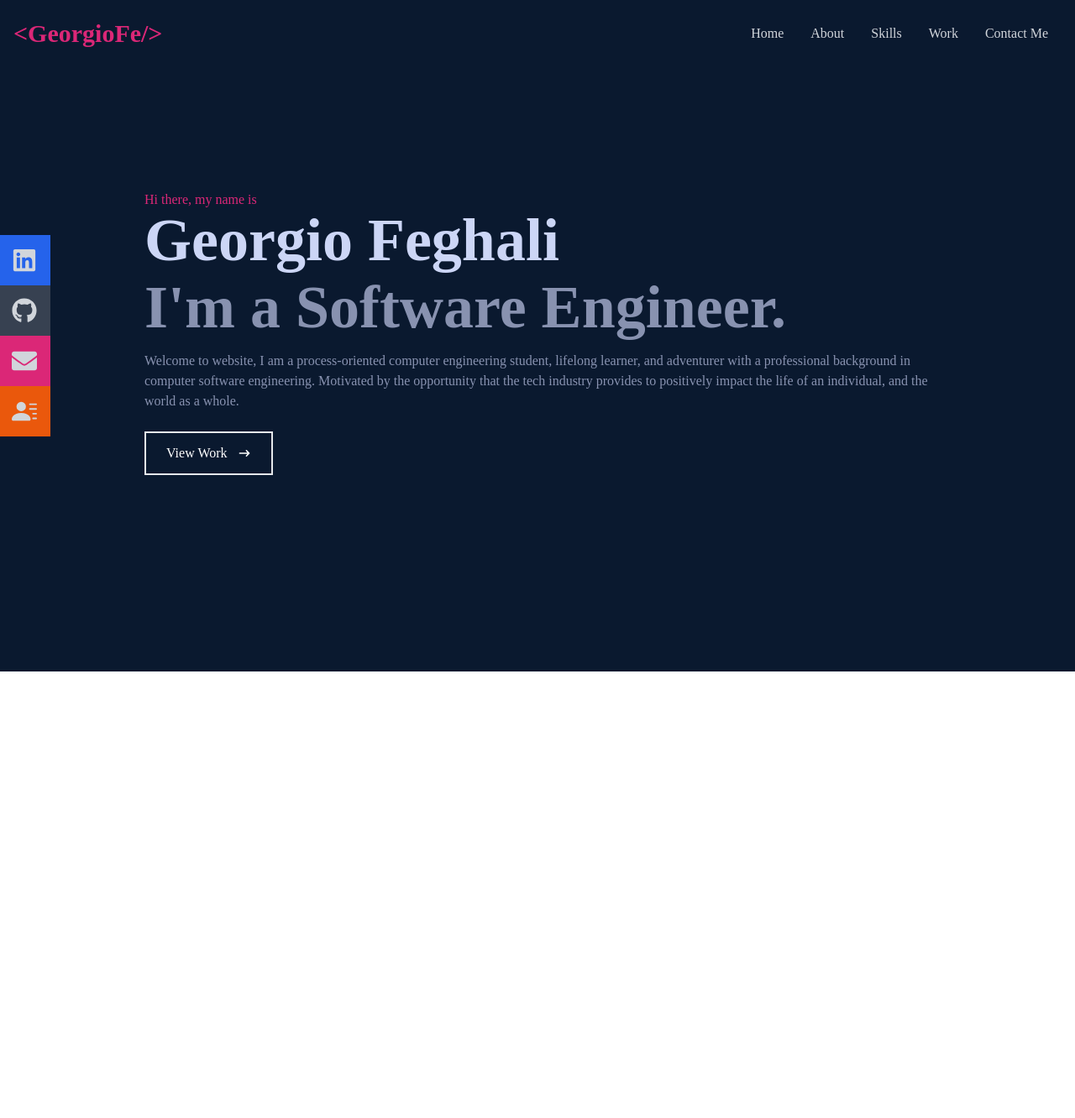
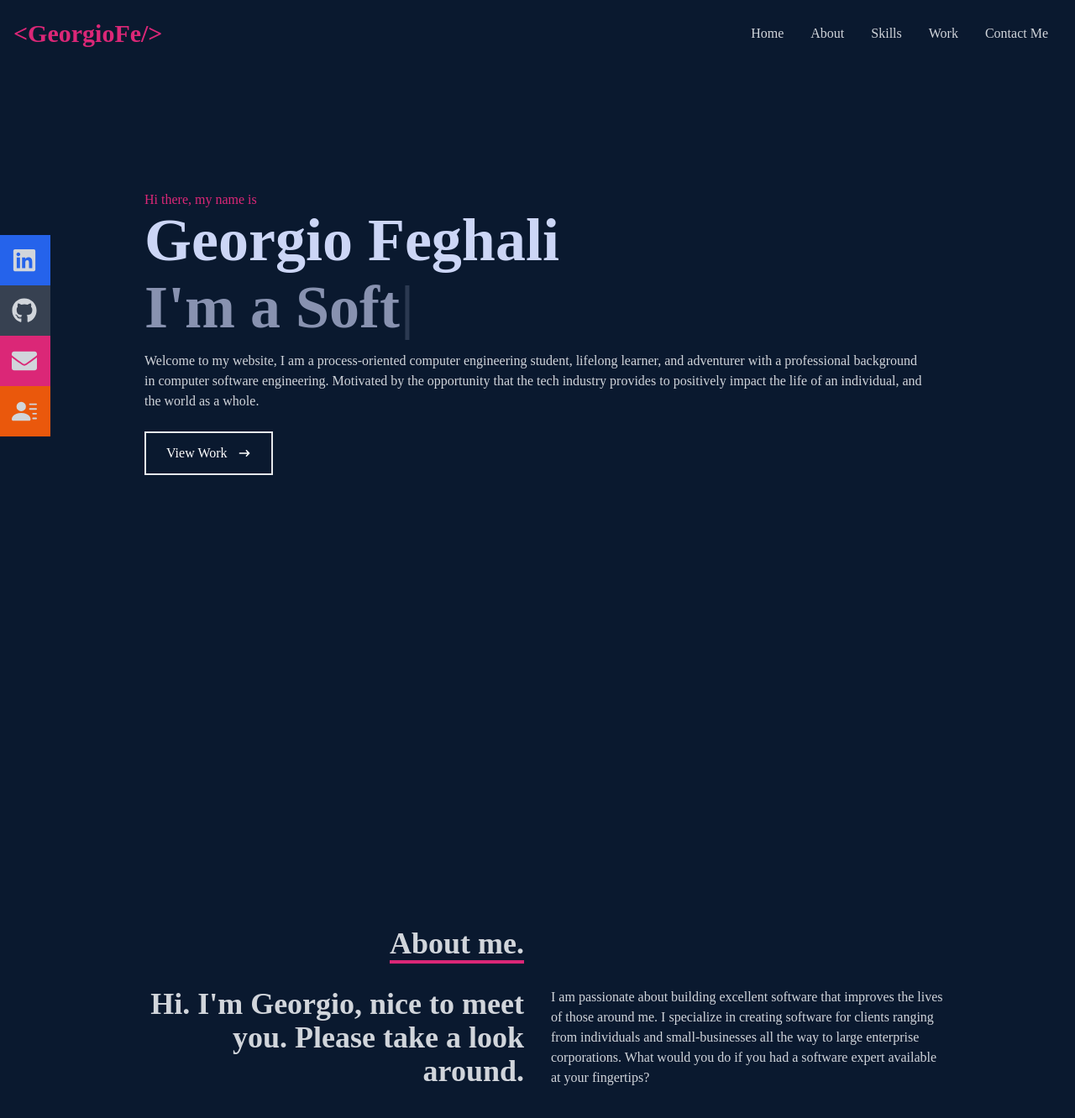
Before and after one commit to GeorgioFe/personal-portfolio, a React (Create React App) app: page / in a window 1280 px wide. Shown: the top 1332 px of the page at 84% size. Before the commit the page ends 800 px from the top, so only its background shows below. Built offline with nearby package versions, Linux system fonts and the light colour scheme; the HTML template or start-up script is replaced by a standard one.

Commit message:
Finished About me component and added Typewriter effect for Home Component.

```diff
--- a/package.json
+++ b/package.json
@@ -10,6 +10,7 @@
     "react-dom": "^18.2.0",
     "react-icons": "^4.4.0",
     "react-scripts": "5.0.1",
+    "typewriter-effect": "^2.19.0",
     "web-vitals": "^2.1.4"
   },
   "scripts": {
--- a/src/App.js
+++ b/src/App.js
@@ -1,3 +1,4 @@
+import About from "./components/About";
 import Home from "./components/Home";
 import NavBar from "./components/NavBar";
 
@@ -6,6 +7,7 @@
     <div>
       <NavBar/>
       <Home/>
+      <About/>
     </div>
   );
 }
--- /dev/null
+++ b/src/components/About.jsx
@@ -0,0 +1,35 @@
+import React from 'react'
+
+const About = () => {
+  return (
+    <div name='about' className='w-full h-screen bg-[#0a192f] text-gray-300'>
+        <div className='flex flex-col justify-center items-center w-full h-full'>
+            <div className='max-w-[1000px] w-full px-4 grid grid-cols-2 gap-8'>
+                <div className='sm:text-right pb-8 pl-4'>
+                    <p className='text-4xl font-bold inline border-b-4 border-pink-600'>
+                        About me.
+                    </p>
+                </div>
+                <div></div>
+            </div>
+            <div className='max-w-[1000px] w-full grid sm:grid-cols-2 gap-8 px-4'>
+                <div className='sm:text-right text-4xl font-bold'>
+                    <p>Hi. I'm Georgio, nice to meet you. Please take a look around.</p>
+                </div>
+                <div>
+                    <p>
+                        I am passionate about building excellent software that improves
+                        the lives of those around me. I specialize in creating software
+                        for clients ranging from individuals and small-businesses all the
+                        way to large enterprise corporations. What would you do if you had
+                        a software expert available at your fingertips?
+                    </p>
+                </div>
+            </div>
+        </div>
+    </div>
+
+  )
+}
+
+export default About
--- a/src/components/Home.jsx
+++ b/src/components/Home.jsx
@@ -1,5 +1,6 @@
 import React from 'react'
-import {HiArrowNarrowRight, HiArrowNarrowDown} from 'react-icons/hi'
+import {HiArrowNarrowRight} from 'react-icons/hi'
+import Typewriter from 'typewriter-effect';
 
 const Home = () => {
   return (
@@ -9,8 +10,17 @@
       <div className='max-w-[1000px] mx-auto px-8 flex flex-col justify-center h-full'>
         <p className='text-pink-600'>Hi there, my name is</p>
         <h1 className='text-4xl sm:text-7xl font-bold text-[#ccd6f6] pb-2'>Georgio Feghali</h1>
-        <h2 className='text-4xl sm:text-7xl font-bold text-[#8892b0]'>I'm a Software Engineer.</h2>
-        <p className='text-[#8892b0] py-4'>Welcome to website, I am a process-oriented computer engineering student,
+        <div className='flex items-center text-3xl sm:text-7xl font-bold text-[#8892b0]'>
+          <h2>I'm a&nbsp;</h2>
+          <Typewriter
+              options={{
+              strings: ["Software Engineer.", "Full Stack Developer.", "UI/UX Designer.", "Data Scientist."],
+              autoStart: true,
+              loop: true,}}
+          />
+        </div>
+
+        <p className='text-gray-300 py-4'>Welcome to my website, I am a process-oriented computer engineering student,
           lifelong learner, and adventurer with a professional background in computer software engineering.
           Motivated by the opportunity that the tech industry provides to positively impact the life of an individual,
           and the world as a whole.
@@ -18,7 +28,7 @@
         <div>
           <button className='text-white border-2 py-3 px-6 my-2 flex items-center group hover:border-pink-600 hover:bg-pink-600'>
             View Work
-            <span className='group-hover:rotate-90 duration-300'>
+            <span className='group-hover:rotate-90 group-hover:ml-2 duration-300'>
             <HiArrowNarrowRight className='ml-3'/>
             </span>
           </button>
```
Also changed, not shown: 1 other file (tests, documents, lock files or other folders).
